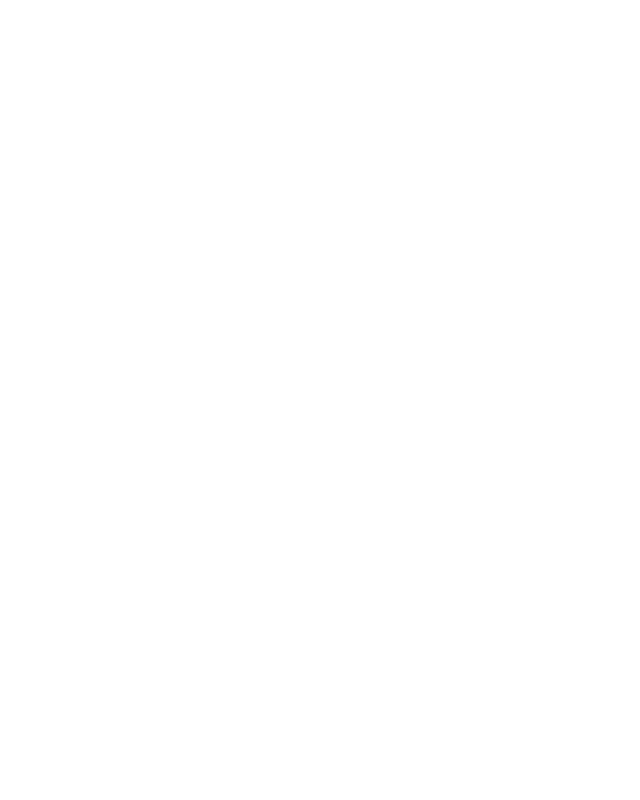
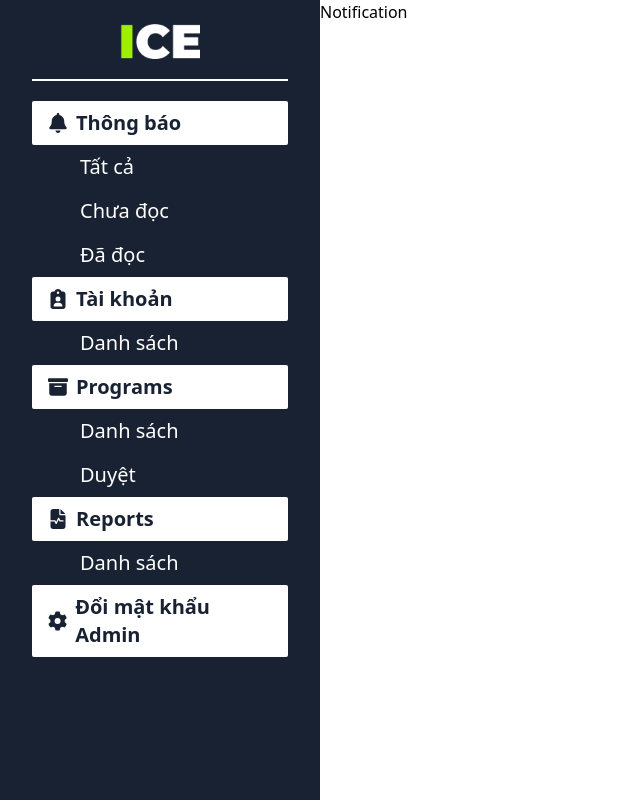
Before and after one commit to dinh-namle/ICE-INT3306-8, a React (Vite) app: page /admin/notification in a window 1280 px wide. Before the commit this address had no page. Shown: the whole page, without its empty margins (0-640 px from the left). Built offline with nearby package versions, Linux system fonts and the light colour scheme.

Commit message:
add Notification page

```diff
--- a/src/App.tsx
+++ b/src/App.tsx
@@ -1,6 +1,6 @@
 import { Routes, Route } from 'react-router-dom';
 import './App.css'
-import { Admin, Home, LeaderBoard, Profile, Programs } from './pages';
+import { Admin, Notification, Home, LeaderBoard, Profile, Programs } from './pages';
 import AdminLayout from './layouts/AdminLayout';
 import MainLayout from './layouts/MainLayout';
 import HomeLayout from './layouts/HomeLayout';
@@ -15,6 +15,7 @@
 
         <Route element={<AdminLayout />}>
           <Route path='/admin' element={<Admin />} />
+          <Route path='/admin/notification' element={<Notification />} />
         </Route>
 
         <Route element={<MainLayout />}>
--- a/src/components/Menu.tsx
+++ b/src/components/Menu.tsx
@@ -4,9 +4,10 @@
   title: string;
   sub_title: string[];
   icon: React.ReactNode;
+  href?: string;
 }
 
-const Menu:React.FC<MenuProps> = ({title, sub_title, icon}) => {
+const Menu:React.FC<MenuProps> = ({title, sub_title, icon, href}) => {
   return <li className="w-full">
             <li className='w-full'>
               <a className='bg-white w-full flex flex-row items-center text-left text-main1-2 rounded-sm font-sans font-bold px-4 py-2 text-xl' href='#'>
@@ -18,7 +19,7 @@
               <ul className='w-full'>
                 {sub_title.map((sub, index) => (
                   <li key={index} className='w-full'>
-                    <a className='w-full flex flex-row items-center font-light font-sans text-xl text-white ml-8 px-4 py-2 text-left' href='#'>
+                    <a className='w-full flex flex-row items-center font-light font-sans text-xl text-white ml-8 px-4 py-2 text-left' href={href}>
                       {sub}
                     </a>
                   </li>
--- /dev/null
+++ b/src/pages/Admin/Notification.tsx
@@ -0,0 +1,5 @@
+const Notification = () => {
+  return <div>Notification</div>;
+}
+
+export default Notification;
--- a/src/pages/Admin/index.ts
+++ b/src/pages/Admin/index.ts
@@ -1 +1,2 @@
 export {default as Admin} from "./Admin"
+export {default as Notification} from "./Notification"
```
